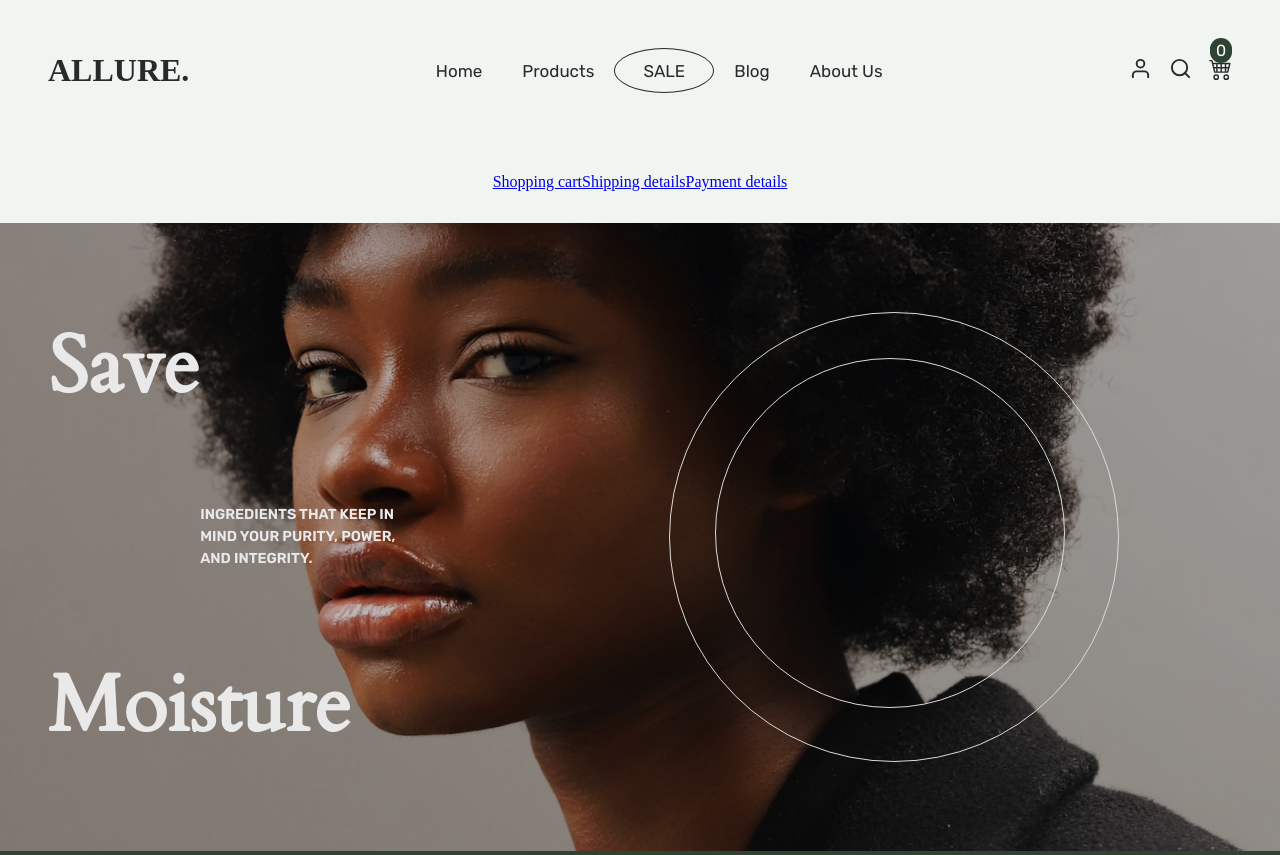
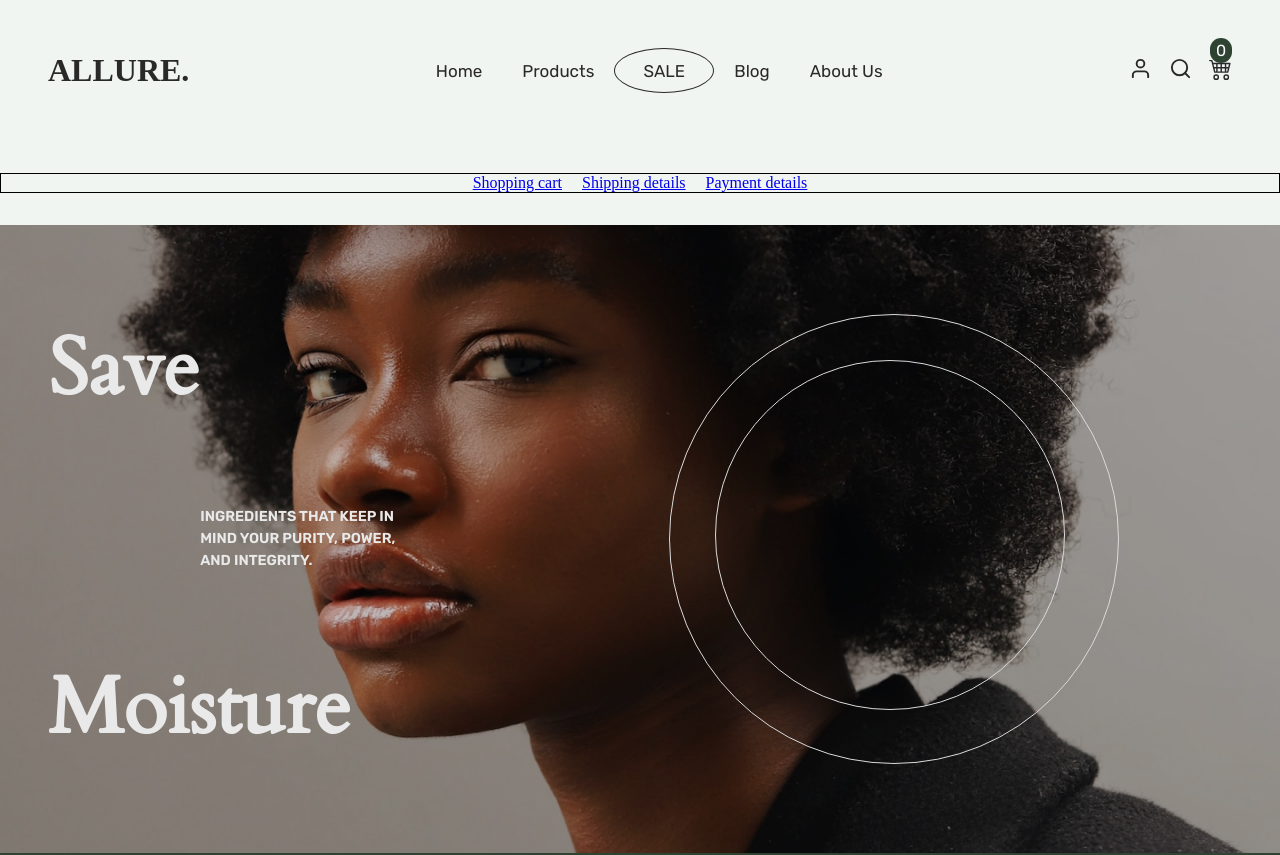
Before and after one commit to Kel-VinTech/Allure-ecommerce, a React (Vite) app: page /cart in a window 1280 px wide. Shown: the top 855 px of the page. Built offline with nearby package versions, Linux system fonts and the light colour scheme.

Commit message:
added changes

```diff
--- a/src/scss/Cart.scss
+++ b/src/scss/Cart.scss
@@ -7,6 +7,8 @@ main{
             display: flex;
             justify-content: center;
             align-items: center;
+            gap: 20px;
+            border: 1px solid #000;
 
             .a{
                 gap: 20px;
```
